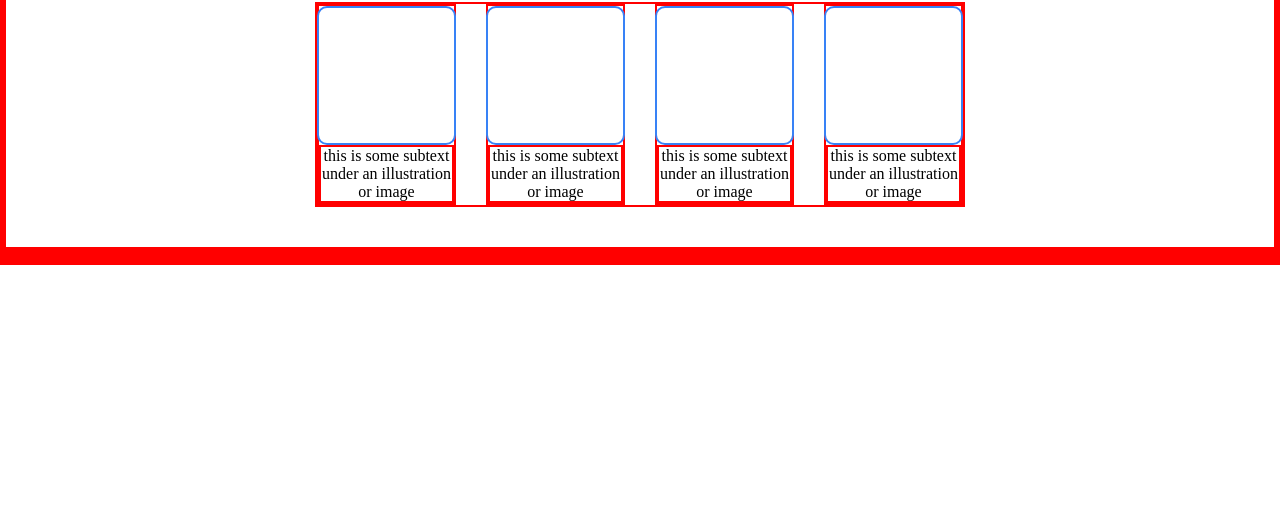
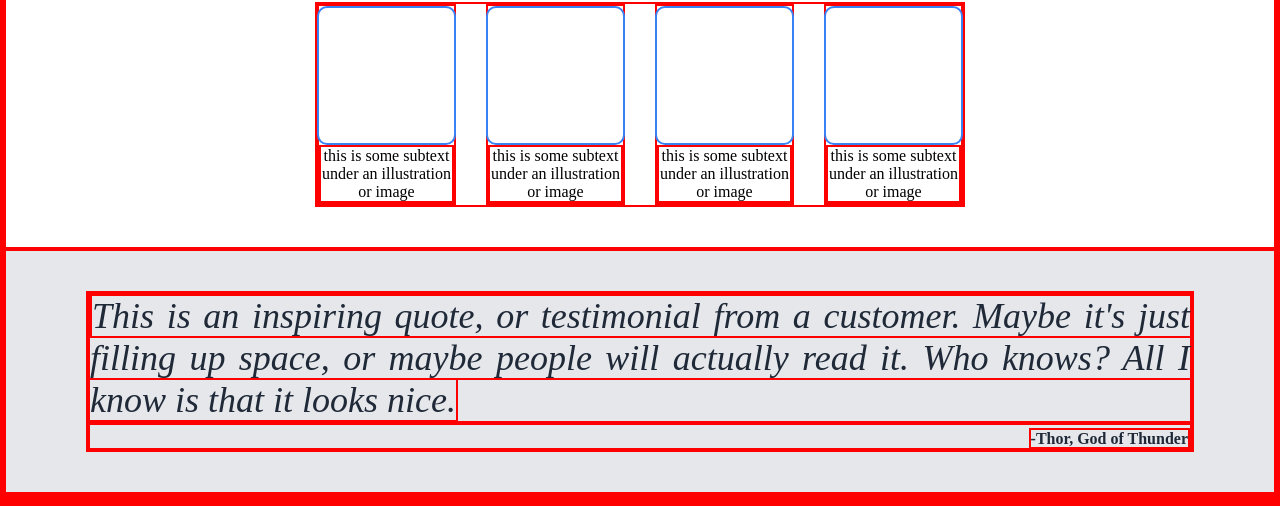
Before and after one commit to diegoj-fernandez/odin-landing-page, a plain HTML site: page index.html in a window 1280 px wide. Shown: the part 396-902 px from the top of the page. Before the commit the page ends 800 px from the top, so only its background shows below. Drawn offline with Linux system fonts and the light colour scheme.

Commit message:
Add style to three div

```diff
--- a/index.html
+++ b/index.html
@@ -117,7 +117,12 @@ This is the first attempt of the landing page project
             </div>
         </div>
     </div>
-    <div></div>
+    <div class="three">
+        <div class="three-body">
+            <p class="quote"><em>This is an inspiring quote, or testimonial from a customer. Maybe it's just filling up space, or maybe people will actually read it. Who knows? All I know is that it looks nice.</em></p>
+            <p class="author"><strong>-Thor, God of Thunder</strong></p>
+        </div>
+    </div>
     <div></div>
     <div></div>
 </body>
--- a/style.css
+++ b/style.css
@@ -319,3 +319,21 @@ button {
     height: 135px;
     width: 135px;
 }
+
+.three {
+    display: flex;
+    justify-content: center;
+    align-items: center;
+    padding: 40px 80px;
+    background-color: #e5e7eb;
+    color: #1f2937;
+    font-size: 36px;
+    text-align: justify;
+}
+
+.author {
+    color: #1f2937;
+    font-size: 16px;
+    text-align: right;
+    padding-top: 5px;
+}
```
